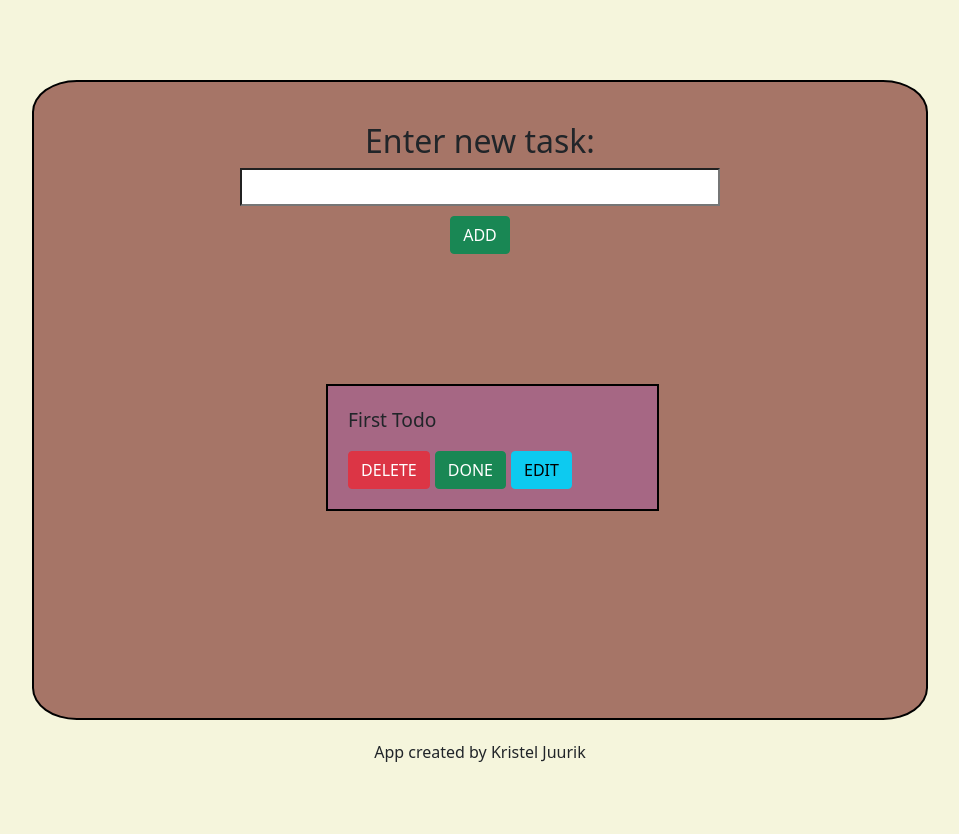
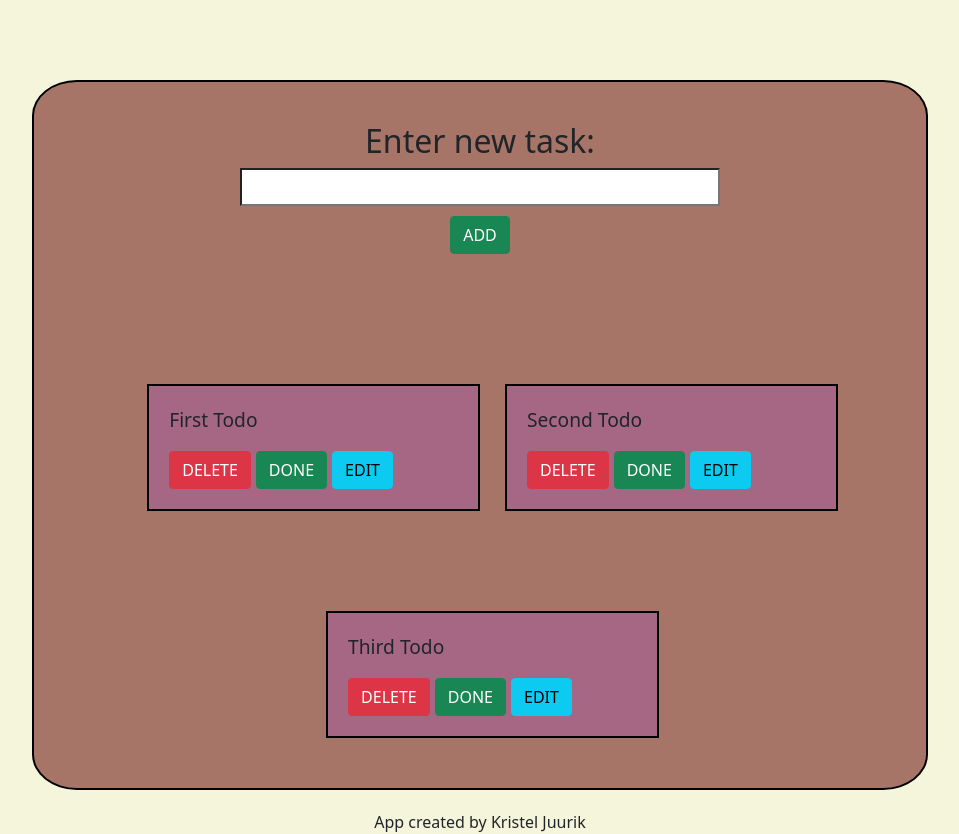
Before and after one commit to krstljrk/react-to-do, a React (Create React App) app: page / in a window 1280 px wide. Shown: the whole page, without its empty margins (160-1119 px from the left). Before the commit the page ends 800 px from the top, so only its background shows below. Built offline with nearby package versions, Linux system fonts and the light colour scheme.

Commit message:
deleted old deleteSlice

```diff
--- a/src/features/todoSlice.js
+++ b/src/features/todoSlice.js
@@ -7,7 +7,9 @@ const initialState = {
 export const todoSlice = createSlice({
     name: "todos",
     initialState: [
-        {id: 0, todo: "First Todo", completed: false}
+        {id: 0, todo: "First Todo", completed: false},
+        {id: 1, todo: "Second Todo", completed: false},
+        {id: 2, todo: "Third Todo", completed: false}
     ],
     reducers: {
         add: (state, action) => {
@@ -19,9 +21,13 @@ export const todoSlice = createSlice({
             state.push(newTodo);
             //state.value.push(action.payload);
         },
+        delete: (state, action) => {
+            const newState = state.todoList.filter(todo => todo.id != action.payload);
+            state.todoList = newState;
+        }
     }
 });
 
-export const { add } = todoSlice.actions;
+export const { add, delete } = todoSlice.actions;
 
 export default todoSlice.reducer;
--- a/src/index.js
+++ b/src/index.js
@@ -5,7 +5,6 @@ import reportWebVitals from './reportWebVitals';
 import { configureStore } from '@reduxjs/toolkit';
 import { Provider } from 'react-redux';
 import todoReducer from './features/todoSlice';
-import deleteReducer from './features/todoSlice';
 
 const store = configureStore({
   reducer: {
```
Also changed, not shown: src/features/deleteSlice.js (deleted, +0 -32 lines).
